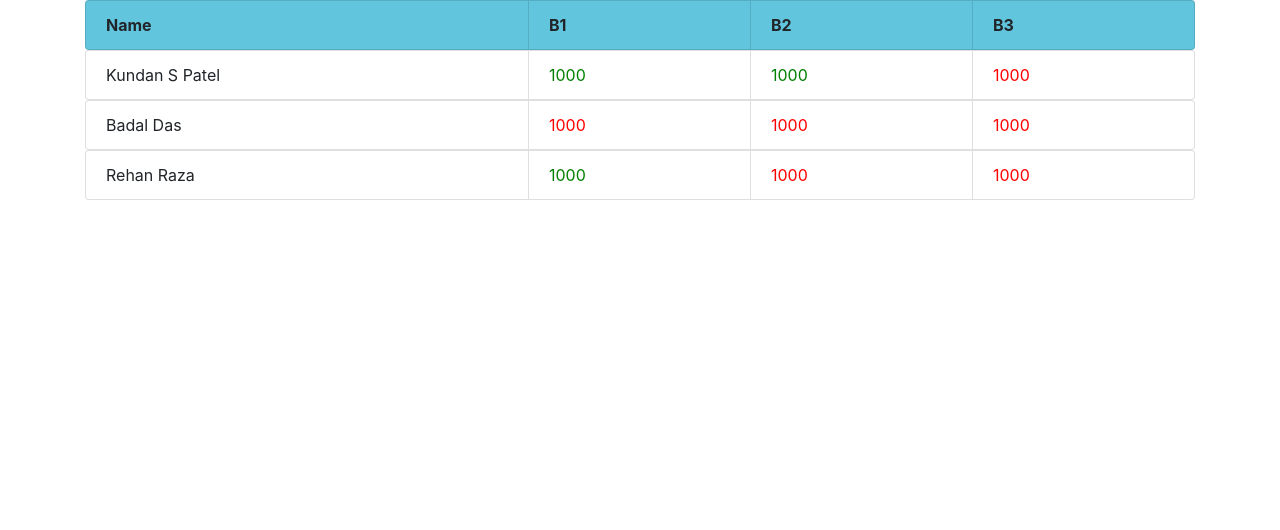
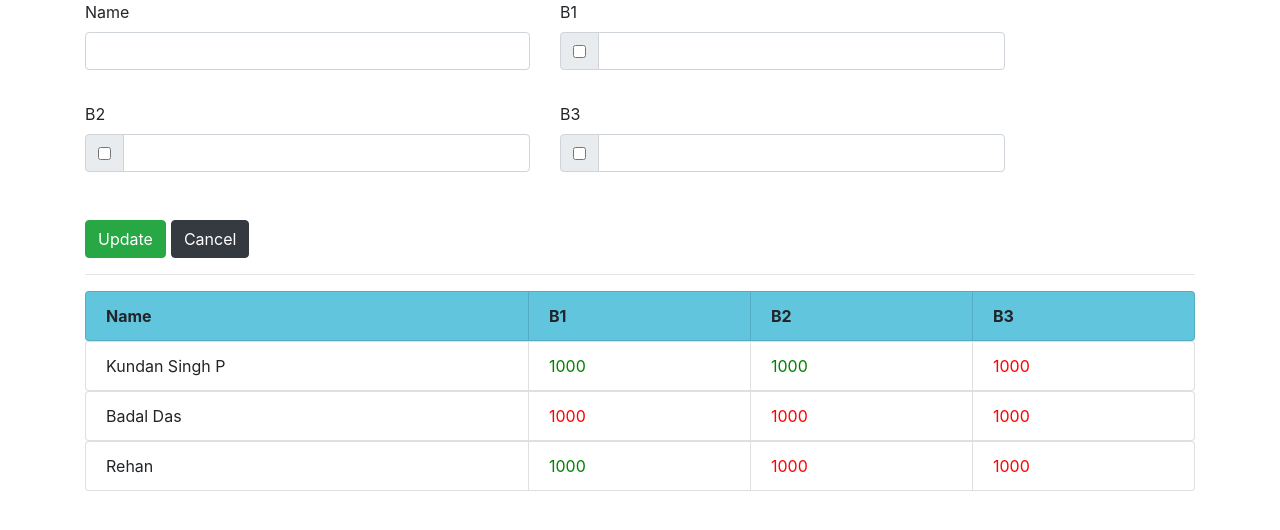
Before and after one commit to razarehan/registration-app, an Angular app: page /viewlist in a window 1280 px wide. Shown: the top 530 px of the page. Built offline with nearby package versions, Linux system fonts and the light colour scheme.

Commit message:
View List completed

```diff
--- /dev/null
+++ b/src/app/components/view-list/edit-account/edit-account.component.html
@@ -0,0 +1,58 @@
+<div class="row">
+  <div class="col-md-12">
+    <form (ngSubmit)="onSubmit(f)" #f="ngForm">
+      <div class="row">
+        <div class="col-md-5 form-group">
+          <label for="name">Name</label>
+          <input
+            type="text"
+            id="name"
+            class="form-control"
+            name="name"
+            ngModel
+            required>
+        </div>
+        <div class="col-md-5 form-group">
+          <label for="b1">B1</label>
+            <div class="input-group mb-3">
+              <div class="input-group-prepend">
+                <div class="input-group-text">
+                  <input type="checkbox" name="checkbox1" [(ngModel)] = 'isPaidB1' [ngModelOptions]="{standalone: true}" aria-label="Checkbox for following text input">
+                </div>
+              </div>
+              <input type="number" id="b1" name="b1" ngModel required class="form-control" aria-label="Text input with checkbox">
+            </div>
+        </div>
+        <div class="col-md-5 form-group">
+          <label for="b2">B2</label>
+            <div class="input-group mb-3">
+              <div class="input-group-prepend">
+                <div class="input-group-text">
+                  <input type="checkbox" name="checkbox2" [(ngModel)] = 'isPaidB2' [ngModelOptions]="{standalone: true}" aria-label="Checkbox for following text input">
+                </div>
+              </div>
+              <input type="number" id="b2" name="b2" ngModel required class="form-control" aria-label="Text input with checkbox">
+            </div>
+        </div>
+        <div class="col-md-5 form-group">
+          <label for="b3">B3</label>
+            <div class="input-group mb-3">
+              <div class="input-group-prepend">
+                <div class="input-group-text">
+                  <input type="checkbox" name="checkbox3" [(ngModel)] = 'isPaidB3' [ngModelOptions]="{standalone: true}" aria-label="Checkbox for following text input">
+                </div>
+              </div>
+              <input type="number" id="b3" name="b3" ngModel required class="form-control" aria-label="Text input with checkbox">
+            </div>
+        </div>
+      </div>
+      <div class="row mt-3">
+        <div class="col-md-12">
+          <button type="submit" class="btn btn-success" style="margin-right: 5px;">Update</button>
+          <button type="button" class="btn btn-dark" (click)="onCancel()">Cancel</button>
+        </div>
+      </div>
+    </form>
+  </div>
+</div>
+<hr>
--- /dev/null
+++ b/src/app/components/view-list/edit-account/edit-account.component.ts
@@ -0,0 +1,62 @@
+import { Component, OnInit, ViewChild } from '@angular/core';
+import { NgForm } from '@angular/forms';
+import { Subscription } from 'rxjs';
+import { AccountService } from 'src/app/services/account.service';
+import { Account } from 'src/app/shared/account.model';
+import { Installment } from 'src/app/shared/installment.model';
+
+@Component({
+  selector: 'app-edit-account',
+  templateUrl: './edit-account.component.html',
+  styleUrls: ['./edit-account.component.scss']
+})
+export class EditAccountComponent implements OnInit {
+  @ViewChild('f') editAccForm!: NgForm;
+  editedAccount!: Account;
+  editedAccountIndex!: number;
+  subscription!: Subscription;
+
+  isPaidB1 = false;
+  isPaidB2 = false;
+  isPaidB3 = false;
+  constructor(private accountService: AccountService) { }
+
+  ngOnInit(): void {
+    this.subscription = this.accountService.startAccountEditing
+      .subscribe((index: number) => {
+        this.editedAccount = this.accountService.getAccountDetails(index);
+        this.editedAccountIndex = index;
+        this.isPaidB1 = this.editedAccount.installments[0].isPaid;
+        this.isPaidB2 = this.editedAccount.installments[1].isPaid;
+        this.isPaidB3 = this.editedAccount.installments[2].isPaid;
+        this.editAccForm.setValue({
+          name: this.editedAccount.name,
+          b1: this.editedAccount.installments[0].amountBreak,
+          b2: this.editedAccount.installments[1].amountBreak,
+          b3: this.editedAccount.installments[2].amountBreak,
+        });
+      });
+  }
+
+  onCancel() {
+    this.editAccForm.reset();
+    this.accountService.editedMode.next(false);
+  }
+
+  onSubmit(f: NgForm) {
+    const value = f.value;
+    let paid = 0;
+    for(let installment of this.editedAccount.installments) {
+      if(installment.isPaid) {
+        paid += installment.amountBreak;
+      }
+    }
+    const updatedAccountDetails = new Account(value.name, this.editedAccount.amount, paid,
+                  [
+                    new Installment(value.b1, this.isPaidB1),
+                    new Installment(value.b2, this.isPaidB2),
+                    new Installment(value.b3, this.isPaidB3),
+                  ])
+    this.accountService.updateAccount(this.editedAccountIndex, updatedAccountDetails);
+  }
+}
--- a/src/app/components/view-list/view-list.component.html
+++ b/src/app/components/view-list/view-list.component.html
@@ -1,16 +1,19 @@
 <div class="row">
   <div class="col-md-12">
+    <app-edit-account></app-edit-account>
+
     <ul style="font-weight: bold;" class="list-group list-group-horizontal">
       <li style="width: 40%; background-color: #62c5de;" class="list-group-item">Name</li>
       <li style="width: 20%; background-color: #62c5de;" class="list-group-item">B1</li>
       <li style="width: 20%; background-color: #62c5de;" class="list-group-item">B2</li>
       <li style="width: 20%; background-color: #62c5de;" class="list-group-item">B3</li>
     </ul>
-    <ul style="cursor: pointer;" class="list-group list-group-horizontal" *ngFor="let account of accounts; let i = index">
-        <li style="width: 40%;" class="list-group-item">{{account.name}}</li>
-        <li style="width: 20%;" [ngStyle]="{'color': account.isB1Completed ? 'green':'red'}" class="list-group-item">{{account.b1}}</li>
-        <li style="width: 20%;" [ngStyle]="{'color': account.isB2Completed ? 'green':'red'}" class="list-group-item">{{account.b2}}</li>
-        <li style="width: 20%;" [ngStyle]="{'color': account.isB3Completed ? 'green':'red'}" class="list-group-item">{{account.b3}}</li>
+    <ul style="cursor: pointer;" class="list-group list-group-horizontal" (click)="onEditAccount(i)" *ngFor="let account of accounts; let i = index">
+        <li style="width: 40%;" class="list-group-item">{{ account.name }}</li>
+        <li style="width: 20%;"
+            *ngFor="let installment of account.installments"
+            [ngStyle]="{'color': installment.isPaid ? 'green':'red'}" class="list-group-item">{{ installment.amountBreak }}
+        </li>
     </ul>
   </div>
 </div>
--- a/src/app/components/view-list/view-list.component.ts
+++ b/src/app/components/view-list/view-list.component.ts
@@ -1,4 +1,6 @@
 import { Component, OnInit } from '@angular/core';
+import { AccountService } from 'src/app/services/account.service';
+import { Account } from 'src/app/shared/account.model';
 
 @Component({
   selector: 'app-view-list',
@@ -6,44 +8,25 @@ import { Component, OnInit } from '@angular/core';
   styleUrls: ['./view-list.component.scss']
 })
 export class ViewListComponent implements OnInit {
-  accounts = [
-    {
-      name: 'Kundan S Patel',
-      amount: 3000,
-      paid: 2000,
-      b1: 1000,
-      b2: 1000,
-      b3: 1000,
-      isB1Completed: true,
-      isB2Completed: true,
-      isB3Completed: false,
-    },
-    {
-      name: 'Badal Das',
-      amount: 3000,
-      paid: 0,
-      b1: 1000,
-      b2: 1000,
-      b3: 1000,
-      isB1Completed: false,
-      isB2Completed: false,
-      isB3Completed: false,
-    },
-    {
-      name: 'Rehan Raza',
-      amount: 3000,
-      paid: 1000,
-      b1: 1000,
-      b2: 1000,
-      b3: 1000,
-      isB1Completed: true,
-      isB2Completed: false,
-      isB3Completed: false,
-    }
-  ]
-  constructor() { }
+  accounts: Account[] = [];
+  isHidden = true;
+  constructor(private accountService: AccountService) { }
 
   ngOnInit(): void {
+    this.accounts = this.accountService.getAccounts();
+    this.accountService.accountsChanging.subscribe(
+      (accounts) => {
+        this.accounts = accounts;
+      }
+    );
+    this.accountService.editedMode
+      .subscribe((editedMode) => {
+        this.isHidden = !editedMode;
+      });
   }
 
+  onEditAccount(index: number) {
+    this.accountService.editedMode.next(true);
+    this.accountService.startAccountEditing.next(index);
+  }
 }
--- /dev/null
+++ b/src/app/services/account.service.ts
@@ -0,0 +1,45 @@
+import { Injectable } from '@angular/core';
+import { Subject } from 'rxjs';
+import { Account } from '../shared/account.model';
+import { Installment } from '../shared/installment.model';
+
+@Injectable({
+  providedIn: 'root'
+})
+export class AccountService {
+  startAccountEditing = new Subject<number>();
+  editedMode = new Subject<boolean>();
+  accountsChanging = new Subject<Account[]>();
+  private accounts = [
+    new Account('Kundan Singh P', 3000, 2000,
+    [
+      new Installment(1000, true),
+      new Installment(1000, true),
+      new Installment(1000, false)
+    ]),
+    new Account('Badal Das', 3000, 0,
+    [
+      new Installment(1000, false),
+      new Installment(1000, false),
+      new Installment(1000, false)
+    ]),
+    new Account('Rehan', 3000, 1000,
+    [
+      new Installment(1000, true),
+      new Installment(1000, false),
+      new Installment(1000, false)
+    ])
+  ]
+  constructor() { }
+
+  getAccounts() {
+    return this.accounts.slice();
+  }
+  getAccountDetails(index: number) {
+    return this.accounts[index];
+  }
+  updateAccount(index: number, newAccountDetails: Account) {
+    this.accounts[index] = newAccountDetails;
+    this.accountsChanging.next(this.accounts.slice());
+  }
+}
--- /dev/null
+++ b/src/app/shared/account.model.ts
@@ -0,0 +1,14 @@
+import { Installment } from "./installment.model";
+
+export class Account {
+  name: string;
+  amount: number;
+  paid: number;
+  installments: Installment[] = [];
+  constructor(name: string, amount: number, paid: number, installments: Installment[]) {
+    this.name = name;
+    this.amount = amount;
+    this.paid = paid;
+    this.installments = installments;
+  }
+}
--- /dev/null
+++ b/src/app/shared/installment.model.ts
@@ -0,0 +1,4 @@
+export class Installment {
+  constructor(public amountBreak: number, public isPaid: boolean) {
+  }
+}
```
Also changed, not shown: src/app/app.module.ts (+6 -2 lines), src/app/components/view-list/edit-account/edit-account.component.scss (added), 2 other files (tests, documents, lock files or other folders).
